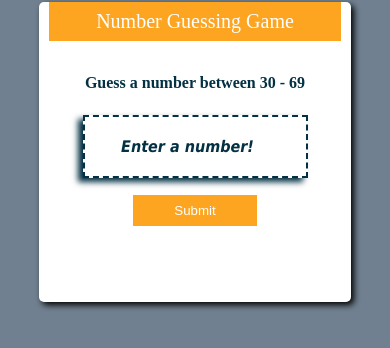
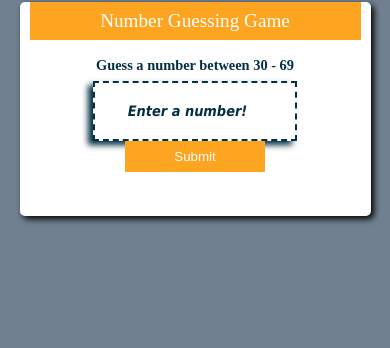
Before and after one commit to Hood899/numberGuessing, a plain HTML site: page index.html in a window 390 px wide. Drawn offline with Linux system fonts and the light colour scheme.

Commit message:
auto publish 1713891509143

```diff
--- a/css/style.css
+++ b/css/style.css
@@ -9,7 +9,7 @@ body {
 }
 
 #number_guessing {
-  width: 80%;
+  width: 38%;
   height: 300px;
   margin: 0 auto;
   text-align: center;
@@ -26,7 +26,7 @@ body {
 h2 {
   background-color: #fda521 ;
   color: #ffffff;
-  font-size: 20px ;
+  font-size: 1.5rem ;
   margin: 0 10px 10px 10px;
   font-weight: 400;
   padding: 8px 0;
@@ -35,15 +35,17 @@ h2 {
 h4 , p{
   color: #033043 ;
   margin: 7px 6px;
-  font-size: bold;
+  font-size: 1rem;
+  font-weight: bold;
 }
 
 #guess {
+  width: auto;
   margin: 0px auto;
   padding: 20px 10px ;
   color: #033043;
   text-align: center ;
-  font-size: 16px ;
+  font-size: 1rem ;
   font-family: Tahoma ;
   font-weight: bold ;
   border: 2px dashed #033043;
@@ -82,5 +84,24 @@ h4 , p{
    background-color: white;
    padding: 8px 2px;
    color: #033043;
-   font-size: px ;
+   font-size: 1rem ;
 }
+
+@media screen and (max-width: 600px) {
+  #number_guessing {
+    width: 90%;
+    height: auto;
+  }
+
+  h2 {
+    font-size: 1.2rem ;
+  }
+
+  h4, p {
+    font-size: 0.9rem;
+  }
+
+  #guess {
+    font-size: 0.9rem;
+  }
+}
```
